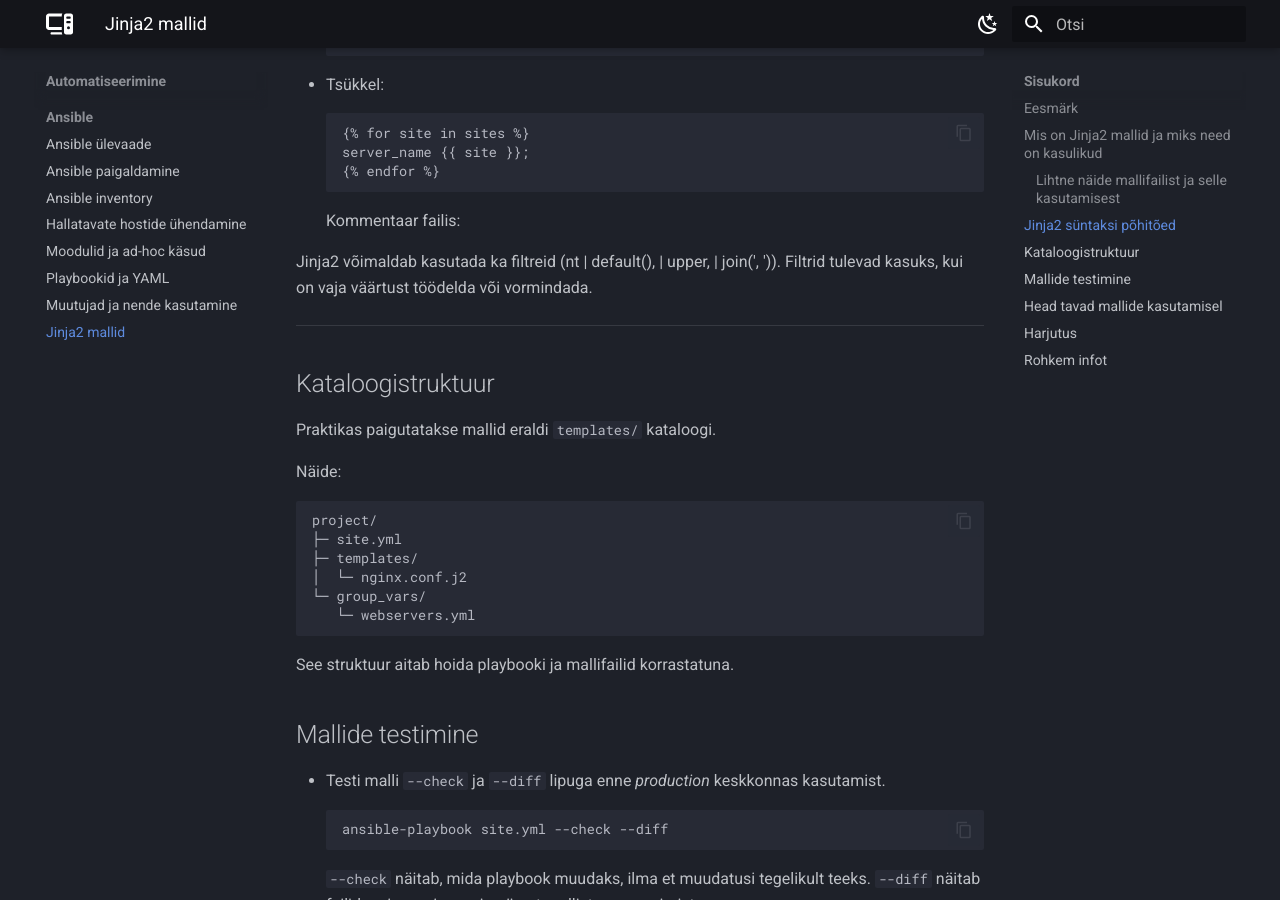
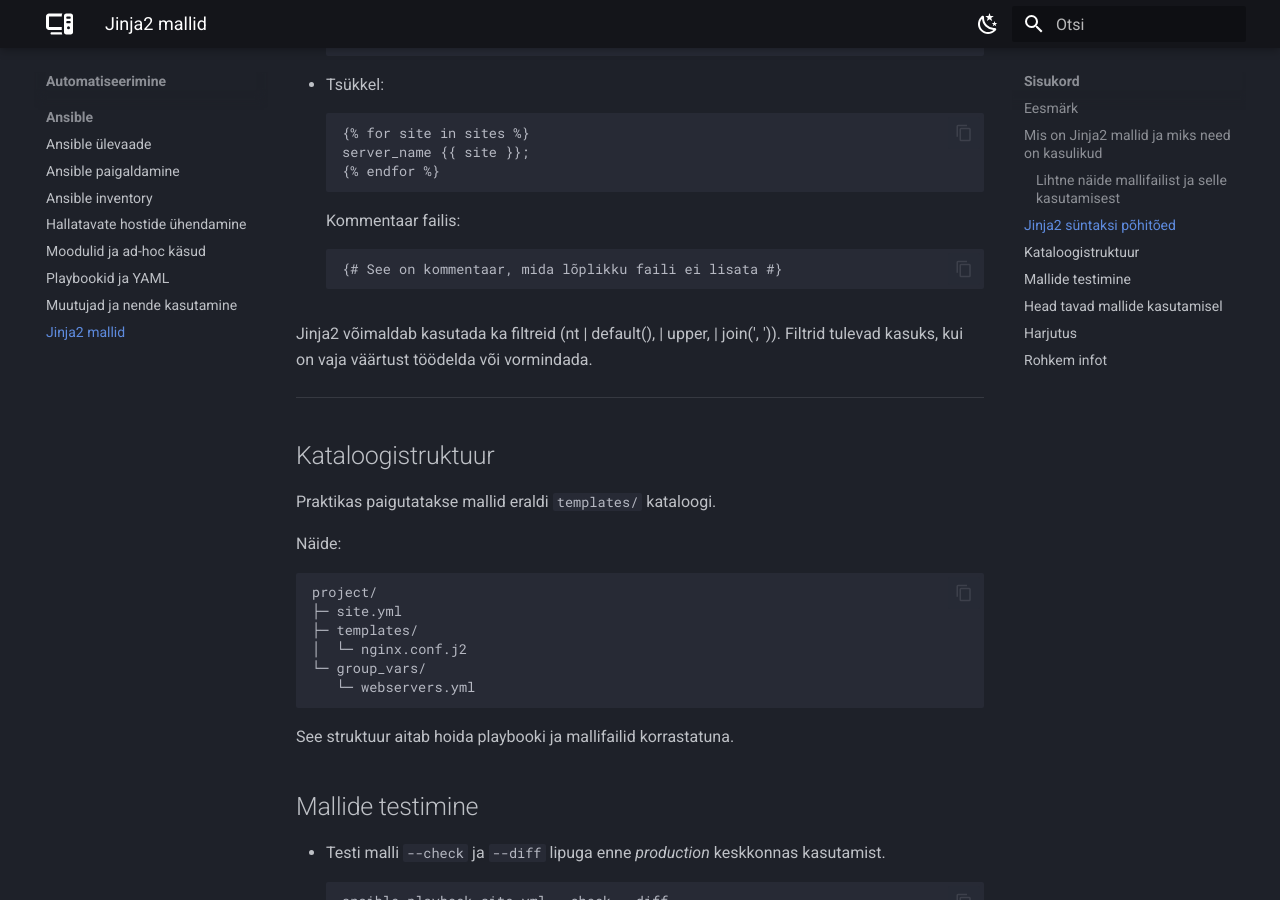
Before and after one commit to priitpaap/priitpaap.github.io, an MkDocs documentation site: the page built from docs/ansible/ansiblejinja2.md, in a window 1280 px wide and 900 px high, scrolled down 2371 px. Built offline with MkDocs 1.6.1 and Material for MkDocs 9.7.7, drawn with Linux system fonts in a browser that asks for light colours.

Commit message:
Update ansiblejinja2.md

````diff
--- a/docs/ansible/ansiblejinja2.md
+++ b/docs/ansible/ansiblejinja2.md
@@ -99,7 +99,9 @@
 {% endfor %}
 ```
 Kommentaar failis:
+```jinja2
 {# See on kommentaar, mida lõplikku faili ei lisata #}
+```
 
 Jinja2 võimaldab kasutada ka filtreid (nt | default(), | upper, | join(', ')). Filtrid tulevad kasuks, kui on vaja väärtust töödelda või vormindada.
 
````
